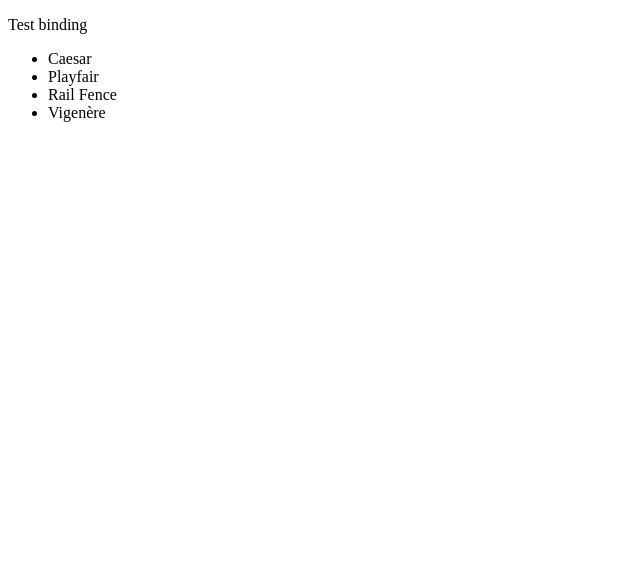
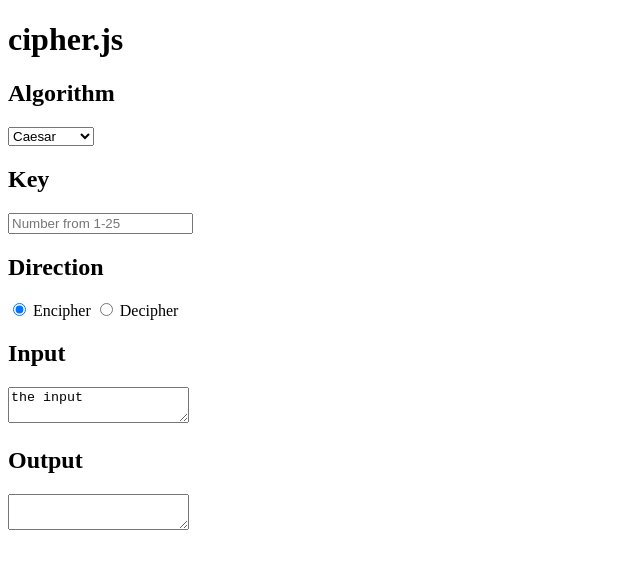
Before and after one commit to genericmoniker/cipher.js, a plain HTML site: page client/index.html in a window 1280 px wide. Shown: the whole page, without its empty margins (0-640 px from the left). Drawn offline with nearby package versions, Linux system fonts and the light colour scheme.

Commit message:
Built out the whole UI and hooked up a bunch of bindings that mostly seem to work.

```diff
--- a/client/controllers.js
+++ b/client/controllers.js
@@ -4,14 +4,23 @@
 var cipherApp = angular.module('cipherApp', []);
 
 
-cipherApp.controller('AlgorithmListCtrl',
+cipherApp.controller('Controller',
     function ($scope) {
-        $scope.hello = 'Hello';
         $scope.algorithms = [
             new Caesar(),
             new Playfair(),
             new RailFence(),
             new Vigenere()
         ]
+        $scope.algorithm = $scope.algorithms[0];
+        $scope.key = "";
+        $scope.direction = "encipher";
+        $scope.input = "the input";
+        $scope.output = function() {
+            if ($scope.direction === 'encipher') {
+                return $scope.algorithm.encipher($scope.input, $scope.key);
+            }
+            return $scope.algorithm.decipher($scope.input, $scope.key);
+        };
     }
 );
--- a/client/index.html
+++ b/client/index.html
@@ -5,16 +5,50 @@
     <link rel="stylesheet" href="app.css"/>
     <meta charset="utf-8" />
 </head>
-<body>
+<body ng-controller="Controller">
 
-    <p>{{'Test binding'}}</p>
+    <h1>cipher.js</h1>
 
-    <div ng-controller="AlgorithmListCtrl">
-        <ul>
-            <li ng-repeat="algorithm in algorithms">
-              {{algorithm.name}}
-            </li>
-        </ul>
+    <h2>Algorithm</h2>
+    <div>
+        <label>
+            <select ng-model="algorithm" ng-options="a.name for a in algorithms">
+            </select>
+        </label>
+    </div>
+
+    <h2>Key</h2>
+    <div>
+        <label>
+            <input name="key" value="{{key}}" placeholder="{{algorithm.keyHint}}">
+        </label>
+    </div>
+
+    <h2>Direction</h2>
+    <div>
+        <label>
+            <input type="radio" ng-model="direction" value="encipher">
+            Encipher
+        </label>
+        <label>
+            <input type="radio" ng-model="direction" value="decipher">
+            Decipher
+        </label>
+    </div>
+
+    <h2>Input</h2>
+    <div>
+        <label>
+            <textarea name="input">{{input}}</textarea>
+        </label>
+    </div>
+
+    <h2>Output</h2>
+    <div>
+        <label>
+            <textarea name="output" readonly>{{output()}}
+            </textarea>
+        </label>
     </div>
 
     <!-- angular -->
```
Also changed, not shown: 1 other file.
